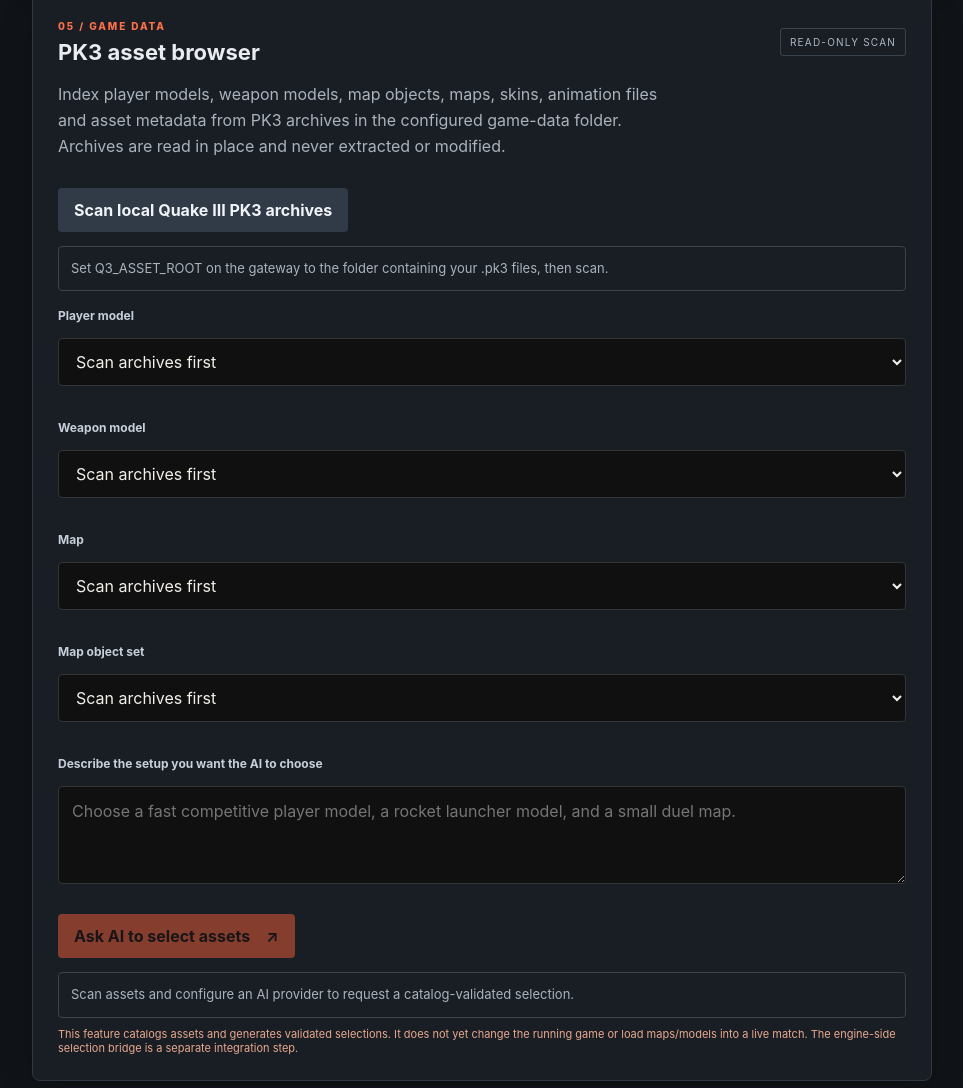
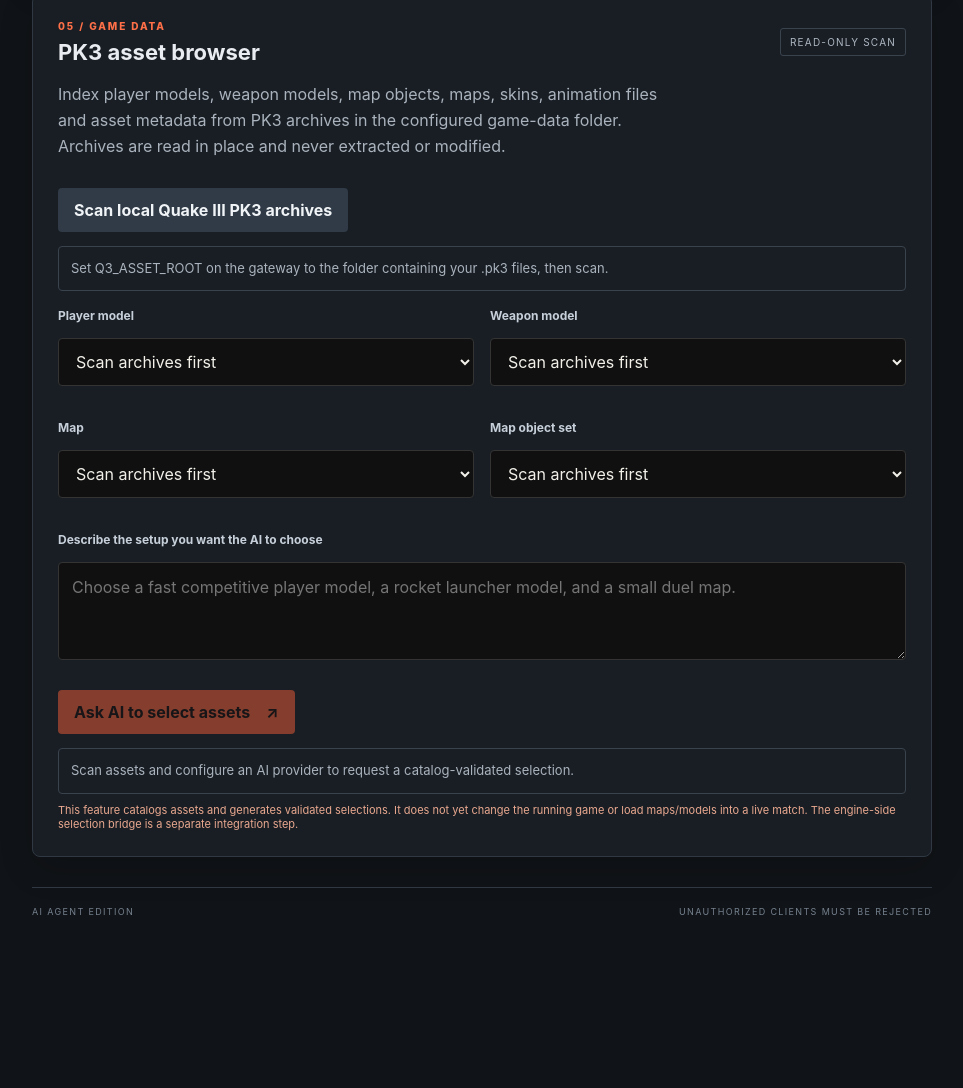
Before and after one commit to id-Software/Quake-III-Arena, a plain HTML site: page agent-control/index.html in a window 1280 px wide. Shown: the part 2315-3403 px from the top of the page, without its empty margins (158-1121 px from the left). After the commit the page ends 3256 px from the top, so only its background shows below. Drawn offline with Linux system fonts and the light colour scheme.

Commit message:
Style the PK3 asset browser controls

```diff
--- a/agent-control/style.css
+++ b/agent-control/style.css
@@ -14,3 +14,8 @@
 textarea { resize: vertical; line-height: 1.5; }
 .ai-output { white-space: pre-wrap; overflow-wrap: anywhere; line-height: 1.55; }
 button:disabled { opacity: .5; cursor: not-allowed; }
+
+/* PK3 asset browser */
+.asset-grid{display:grid;grid-template-columns:repeat(2,minmax(0,1fr));gap:0 16px}
+.asset-grid>div{min-width:0}
+@media(max-width:560px){.asset-grid{grid-template-columns:1fr}}
```
